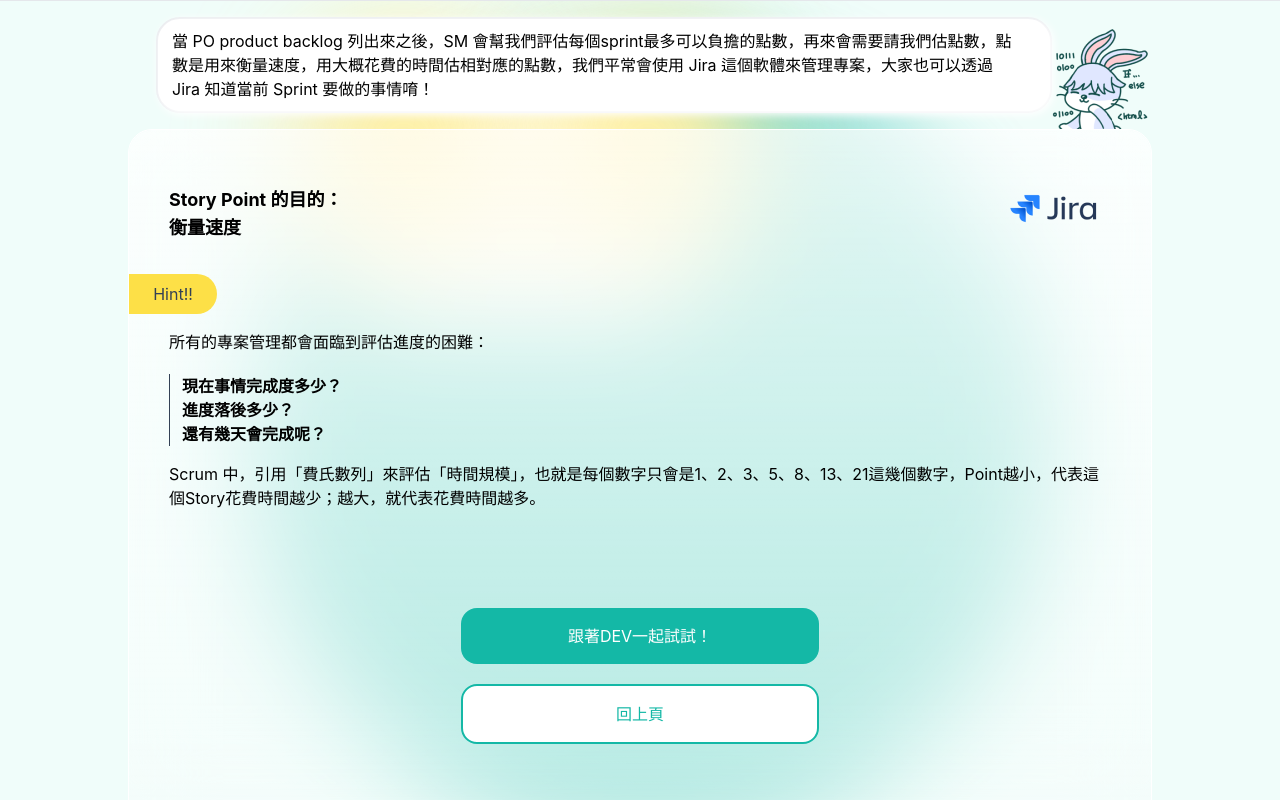
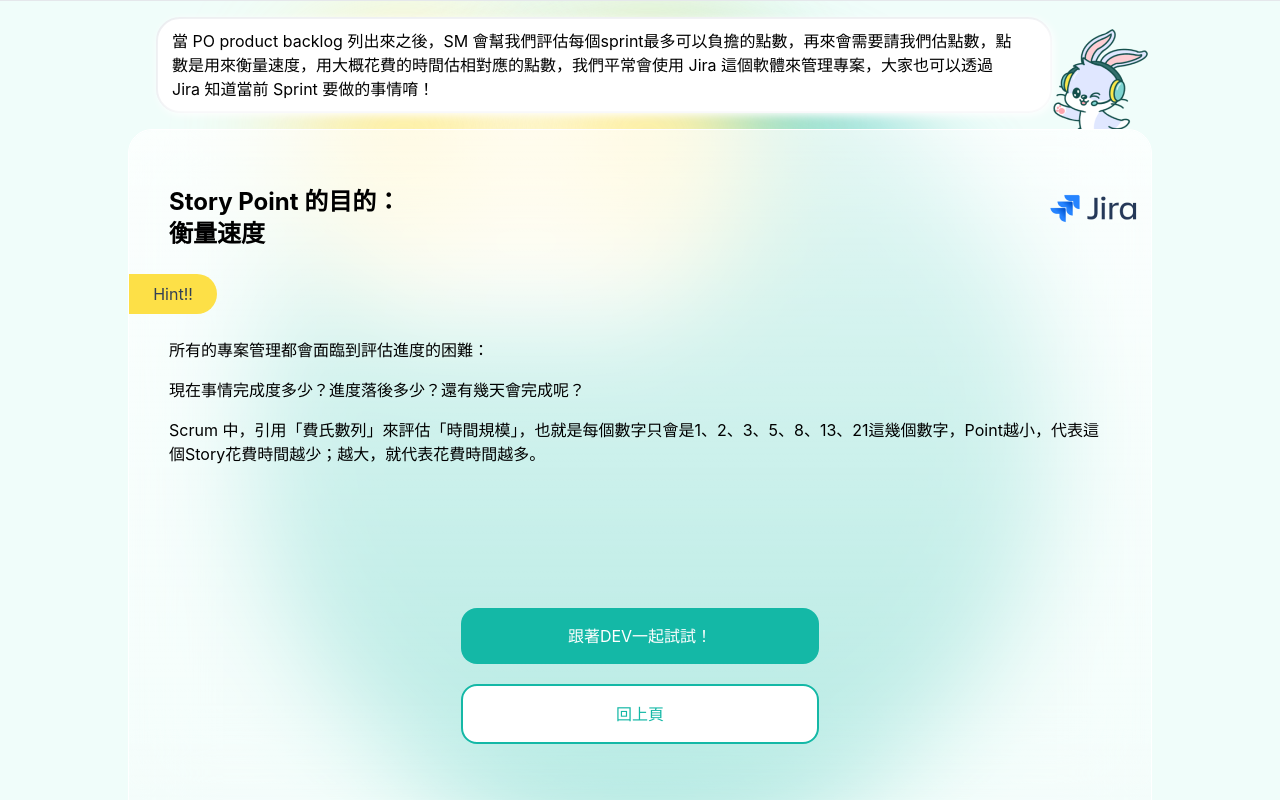
Before and after one commit to alphatero/f2e_scrum_frontend, a React (Create React App) app: page /introduction/sprint-point in a window 1280 px wide. Built offline with nearby package versions, Linux system fonts and the light colour scheme.

Commit message:
feat: 🎸 combine component and data

```diff
--- a/src/components/introduction/IntroductionLayout.jsx
+++ b/src/components/introduction/IntroductionLayout.jsx
@@ -8,6 +8,7 @@ import { Tag } from './Tag';
 
 export function IntroductionLayout({ info }) {
   const navigate = useNavigate();
+
   const {
     titles,
     article,
@@ -28,16 +29,14 @@ export function IntroductionLayout({ info }) {
 
   return (
     <div className="flex flex-col pt-4 h-full">
-      <div className="px-4 flex max-w-5xl mx-auto">
-        <div className={clsx('relative', 'flex-1 flex items-center', 'mb-4')}>
+      <div className="relative px-4 flex max-w-5xl mx-auto">
+        <div className={clsx('relative', 'flex-1 flex items-center', 'mb-4 mr-24 p-3')}>
 
           <ScrumMessageBox />
-
-          <p className="text-xs md:text-base mx-4">{guide}</p>
+          <p className="mx-4 text-xs md:text-base">{guide}</p>
         </div>
-        <div className="relative object-contain flex">
+        <div className="absolute right-0 bottom-0 object-contain flex">
           <img
-            className=""
             src="/images/introduction-scrum-rabbit.png"
             alt="guide"
           />
@@ -50,30 +49,50 @@ export function IntroductionLayout({ info }) {
         )}
         >
           <article className="flex flex-col w-full">
-            {titles.map((title) => (
+            {
+              next === '/exam/sprint-point'
+            && (
+            <div className="absolute right-3">
+              <img
+                src="/images/logo-jira.png"
+                alt="jira"
+              />
+            </div>
+            )
+            }
+            {titles.length > 0 && titles.map((title) => (
               <p key={`title_${title.id}`} className="font-bold text-lg md:text-2xl">
                 {title.content}
               </p>
             ))}
             <div className="mt-6 mb-4">
-              <Tag text={sectionTitle} />
+              <Tag text={sectionTitle} type={sectionTitle === 'Hint!!' ? 'hint' : 'default'} />
             </div>
             {article.map((word) => (
-              <p key={word} className="py-2 text-sm md:text-base whitespace-pre-wrap">
-                {word}
-              </p>
+              word.type === 'bold'
+                ? word.content.map((content) => (
+                  <p key={content} className="font-bold text-sm md:text-base">
+                    { content}
+                  </p>
+                ))
+                : (
+                  <p key={word} className="py-2 text-sm md:text-base whitespace-pre-wrap">
+                    {word.content}
+                  </p>
+                )
             ))}
           </article>
 
           {
-            image.type === 'img' ? (
+            image
+            && (image.type === 'img' ? (
               <div>
                 <img src={image.src} alt="圖片來源. 新加坡鈦坦科技-Scrum" />
                 <a href={image.reference} className="text-teal-500 underline text-xs">
                   圖片來源. 新加坡鈦坦科技-Scrum
                 </a>
               </div>
-            ) : <RoleTriangle />
+            ) : <RoleTriangle />)
           }
 
           <div className={clsx(
--- a/src/constants/introductionProductBacklog.js
+++ b/src/constants/introductionProductBacklog.js
@@ -1,22 +1,21 @@
 export const introductionProductBacklog = {
   guide:
     '我在scrum初期，會先與客戶及利益關係人討論需求，將需求以功能拆分放在product backlog，再依照需求的明確度、重要度高低以及規模大小區分',
-  tagText: 'Hint!!',
-  article: '編排產品待辦清單的秘訣是：確保團隊在有限的時間與注意力內，集中在最重要的工作上，事項描述程度也依輕重緩急有所不同。',
-  remarks: [
+  sectionTitle: 'Hint!!',
+  article: [
     {
       id: 0,
-      content: '明確需求 > 模糊需求',
+      type: 'default',
+      content: '編排產品待辦清單的秘訣是：確保團隊在有限的時間與注意力內，集中在最重要的工作上，事項描述程度也依輕重緩急有所不同。',
     },
     {
       id: 1,
-      content: '重要程度高 > 重要程度低',
+      type: 'bold',
+      content: ['明確需求 > 模糊需求', '重要程度高 > 重要程度低', '當重要程度相當時，規模小 > 規模大'],
     },
-    {
-      id: 2,
-      content: '當重要程度相當時，規模小 > 規模大',
-    },
+
   ],
+  titles: [],
   image: {
     type: 'img',
     src: '/images/introduction-product-backlog.png',
--- a/src/constants/introductionSprintPoint.js
+++ b/src/constants/introductionSprintPoint.js
@@ -11,24 +11,26 @@ export const introductionSprintPoint = {
       content: '衡量速度',
     },
   ],
-  tagText: 'Hint!!',
-  articleTop: '所有的專案管理都會面臨到評估進度的困難：',
-  articleBottom: 'Scrum 中，引用「費氏數列」來評估「時間規模」，也就是每個數字只會是1、2、3、5、8、13、21這幾個數字，Point越小，代表這個Story花費時間越少；越大，就代表花費時間越多。',
-  remarks: [
+  sectionTitle: 'Hint!!',
+  article: [
     {
       id: 0,
-      content: '現在事情完成度多少？',
+      type: 'default',
+      content: '所有的專案管理都會面臨到評估進度的困難：',
     },
     {
       id: 1,
-      content: '進度落後多少？',
+      type: 'quote',
+      content: ['現在事情完成度多少？', '進度落後多少？', '還有幾天會完成呢？'],
     },
     {
       id: 2,
-      content: '還有幾天會完成呢？',
+      type: 'default',
+      content: 'Scrum 中，引用「費氏數列」來評估「時間規模」，也就是每個數字只會是1、2、3、5、8、13、21這幾個數字，Point越小，代表這個Story花費時間越少；越大，就代表花費時間越多。',
     },
   ],
   button: '跟著DEV一起試試！',
+  next: '/exam/sprint-point',
 };
 
 export default introductionSprintPoint;
--- a/src/views/introduction/ProductBacklog.jsx
+++ b/src/views/introduction/ProductBacklog.jsx
@@ -1,76 +1,9 @@
-import clsx from 'clsx';
-import { useNavigate } from 'react-router-dom';
-import { Button, BlurBlockBg } from '../../components';
-import { Tag, ScrumMessageBox } from '../../components/introduction';
+import { IntroductionLayout } from '../../components';
 import { introductionProductBacklog } from '../../constants/introductionProductBacklog';
 
 export function IntroProductBacklog() {
-  const {
-    guide, tagText, article, remarks, image, button, next,
-  } = introductionProductBacklog;
-  const navigate = useNavigate();
-
-  const prevPage = () => {
-    navigate(-1);
-  };
-
-  const nextPage = () => {
-    navigate(next);
-  };
-
   return (
-    <div className="flex flex-col pt-4 h-full">
-      <div className="px-4 flex max-w-5xl mx-auto">
-        <div className={clsx('relative', 'flex-1 flex items-center', 'mb-4')}>
-
-          <ScrumMessageBox />
-
-          <p className="mx-4 text-xs md:text-base">{guide}</p>
-        </div>
-        <div className="relative object-contain flex">
-          <img
-            className=""
-            src="/images/introduction-product-backlog-rabbit.png"
-            alt="guide"
-          />
-        </div>
-      </div>
-      <BlurBlockBg styleType="BlurBlockA">
-        <div className={clsx(
-          'flex flex-col justify-between items-center',
-          'h-full space-y-4 py-4',
-        )}
-        >
-          <article className="flex flex-col w-full">
-            <div className="">
-              <Tag text={tagText} type="hint" />
-            </div>
-            <p className="pt-4 pb-5 text-sm md:text-base">{article}</p>
-            {remarks.map((remark) => (
-              <p key={`title_${remark.id}`} className="font-bold text-sm md:text-base">
-                {remark.content}
-              </p>
-            ))}
-          </article>
-
-          <div>
-            <img src={image.src} alt="圖片來源. 新加坡鈦坦科技-Scrum" />
-            <a href={image.reference} className="text-teal-500 underline text-xs">
-              圖片來源. 新加坡鈦坦科技-活的待辦清單
-            </a>
-          </div>
-
-          <div className={clsx(
-            'w-full flex-1',
-            'flex flex-col justify-end items-center gap-5',
-          )}
-          >
-            <Button onClick={nextPage}>{button}</Button>
-            <Button onClick={prevPage} btnType="secondary">回上頁</Button>
-          </div>
-        </div>
-      </BlurBlockBg>
-    </div>
+    <IntroductionLayout info={introductionProductBacklog} />
   );
 }
 
--- a/src/views/introduction/SprintPoint.jsx
+++ b/src/views/introduction/SprintPoint.jsx
@@ -1,84 +1,9 @@
-import clsx from 'clsx';
-import { useNavigate } from 'react-router-dom';
-import { Button, BlurBlockBg } from '../../components';
-import { Tag, ScrumMessageBox } from '../../components/introduction';
+import { IntroductionLayout } from '../../components';
 import { introductionSprintPoint } from '../../constants/introductionSprintPoint';
 
 export function IntroSprintPoint() {
-  const {
-    guide, titles, tagText, articleTop, articleBottom, remarks, button,
-  } = introductionSprintPoint;
-  const navigate = useNavigate();
-
-  const prevPage = () => {
-    navigate(-1);
-  };
-
-  const nextPage = () => {
-    navigate('/exam/sprint-point');
-  };
-
   return (
-    <div className="flex flex-col pt-4 h-full">
-      <div className="relative px-4 flex max-w-5xl mx-auto">
-        <div className={clsx('relative', 'flex-1 flex items-center', 'mb-4 mr-24 p-3')}>
-
-          <ScrumMessageBox />
-
-          <p className="mx-4 text-xs md:text-base">{guide}</p>
-        </div>
-        <div className="absolute right-0 bottom-0 object-contain flex">
-          <img
-            className=""
-            src="/images/introduction-sprint-point-rabbit.png"
-            alt="guide"
-          />
-        </div>
-      </div>
-      <BlurBlockBg styleType="BlurBlockA">
-        <div className={clsx(
-          'flex flex-col justify-between items-center',
-          'h-full space-y-4 py-4',
-        )}
-        >
-          <article className="relative flex flex-col w-full">
-            <div className="absolute right-3">
-              <img
-                className=""
-                src="/images/logo-jira.png"
-                alt="jira"
-              />
-            </div>
-            {titles.map((title) => (
-              <p key={`title_${title.id}`} className="font-bold text-lg">
-                {title.content}
-              </p>
-            ))}
-            <div className="mt-8">
-              <Tag text={tagText} type="hint" />
-            </div>
-            <p className="pt-4 pb-5 text-sm md:text-base">{articleTop}</p>
-            <div className="pl-3 border-l border-slate-700">
-              {remarks.map((remark) => (
-                <p key={`title_${remark.id}`} className="font-bold text-sm md:text-base">
-                  {remark.content}
-                </p>
-              ))}
-            </div>
-            <p className="pt-4 pb-5 text-sm md:text-base">{articleBottom}</p>
-          </article>
-
-          <div className={clsx(
-            'mx-auto w-full',
-            'flex justify-center items-center flex-col gap-5',
-          )}
-          >
-            <Button onClick={nextPage}>{button}</Button>
-            <Button onClick={prevPage} btnType="secondary">回上頁</Button>
-          </div>
-        </div>
-      </BlurBlockBg>
-    </div>
+    <IntroductionLayout info={introductionSprintPoint} />
   );
 }
 
```
